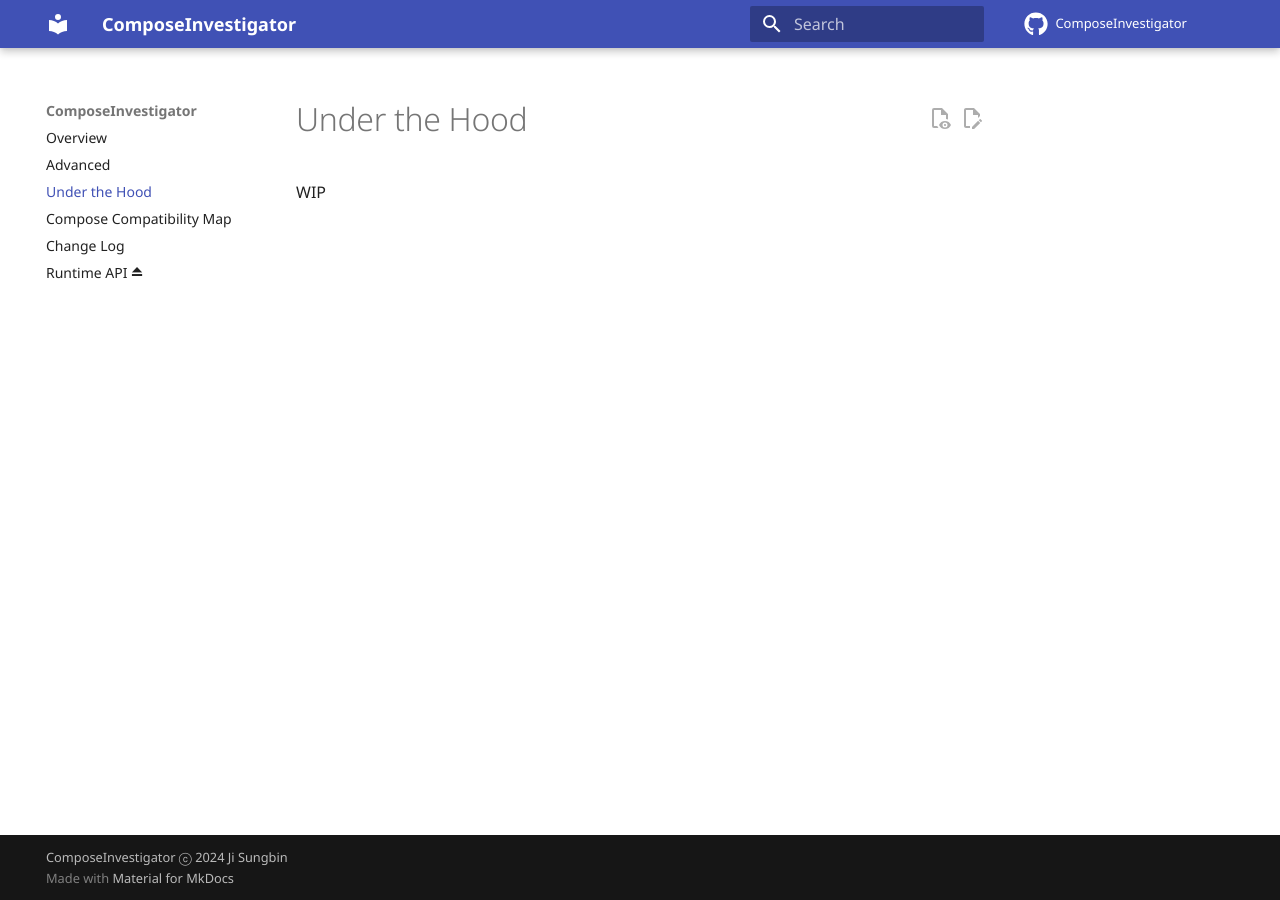
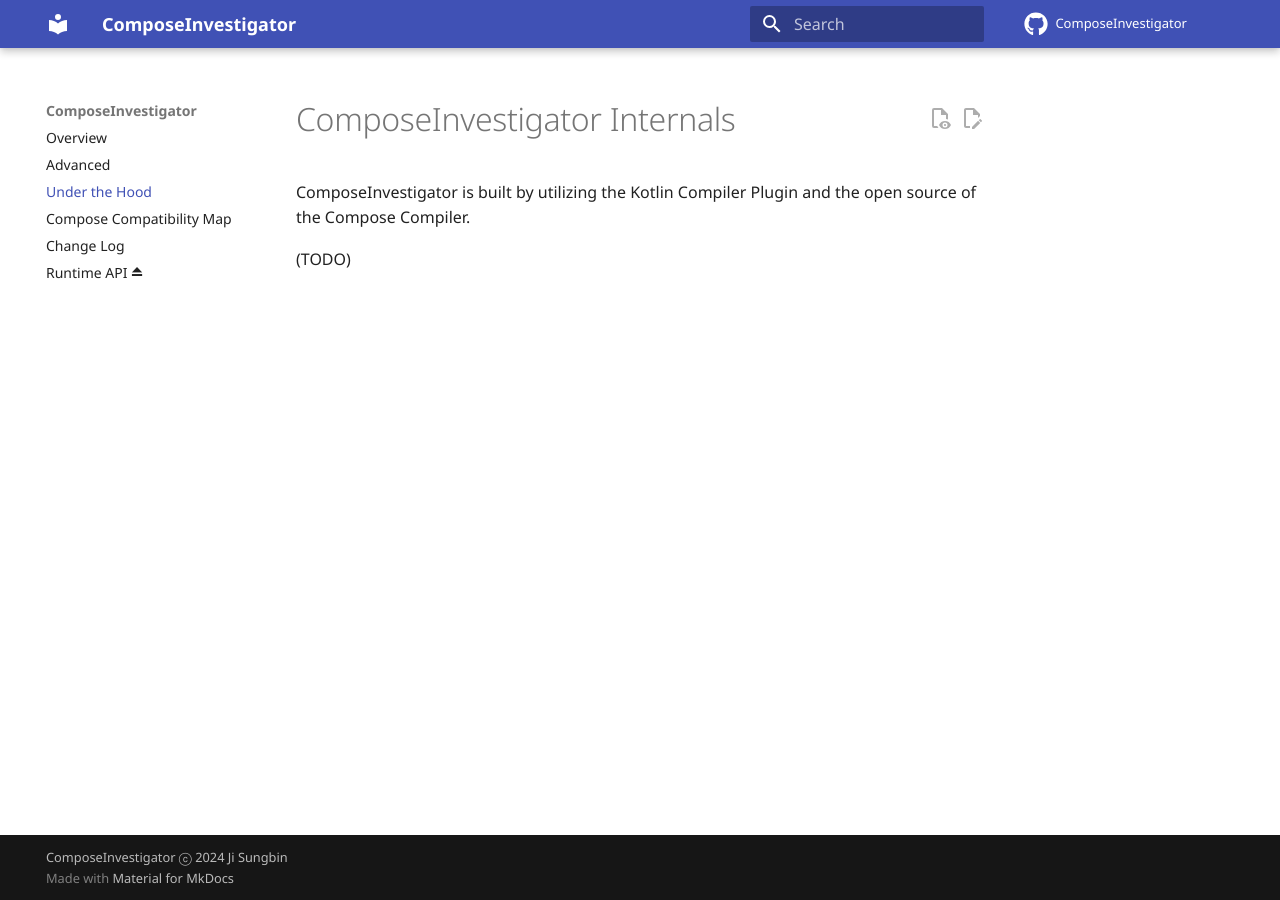
Before and after one commit to jisungbin/ComposeInvestigator, an MkDocs documentation site: the page built from documentation/docs/internals.md, in a window 1280 px wide. Built offline with MkDocs 1.6.1 and Material for MkDocs 9.7.7, drawn with Linux system fonts in a browser that asks for light colours; comment, search, counter and statistics services are not loaded.

Commit message:
[WIP] Write documents

```diff
--- a/documentation/docs/internals.md
+++ b/documentation/docs/internals.md
@@ -1,3 +1,6 @@
-# Under the Hood
+# ComposeInvestigator Internals
 
-WIP
+ComposeInvestigator is built by utilizing the Kotlin Compiler Plugin
+and the open source of the Compose Compiler.
+
+(TODO)
```
Also changed, not shown: documentation/docs/changelog.md (+1 -1 lines), documentation/docs/compatibility.md (+4 -1 lines), documentation/docs/index.md (+60 -2 lines).
